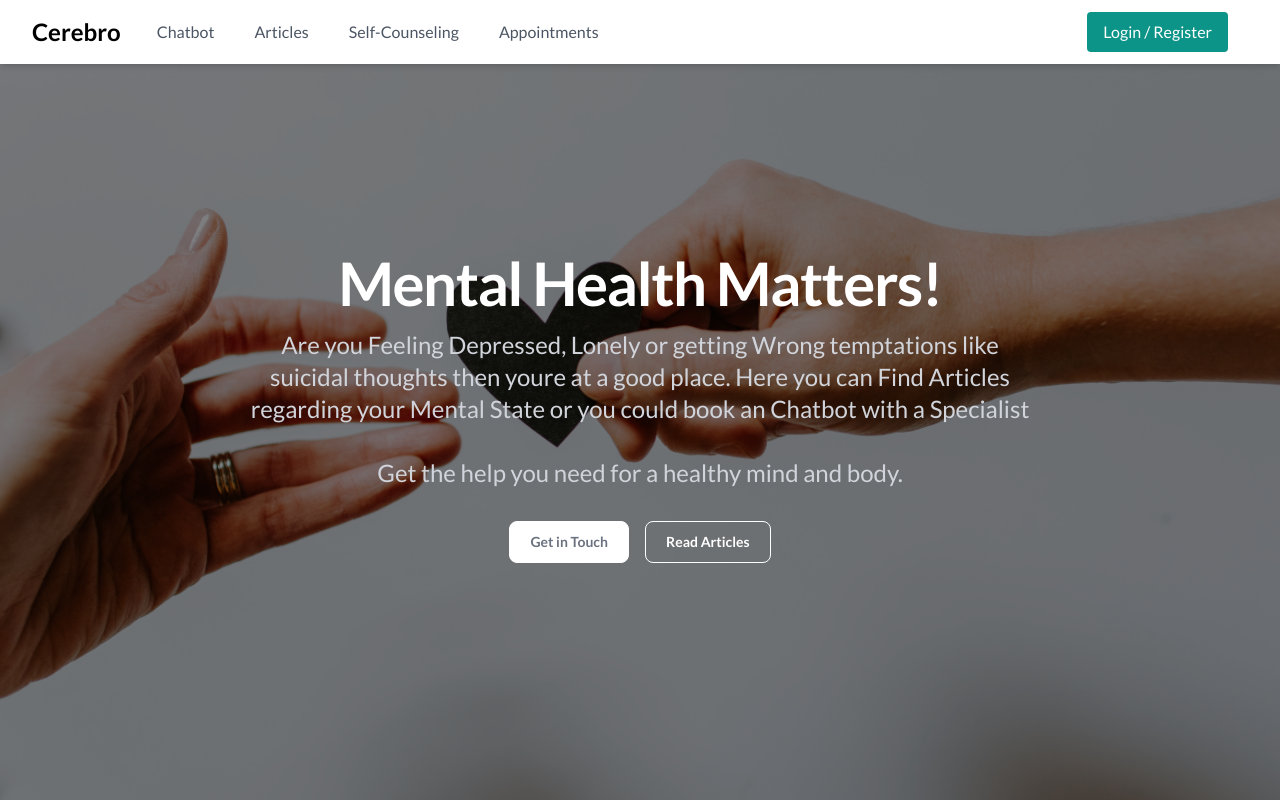
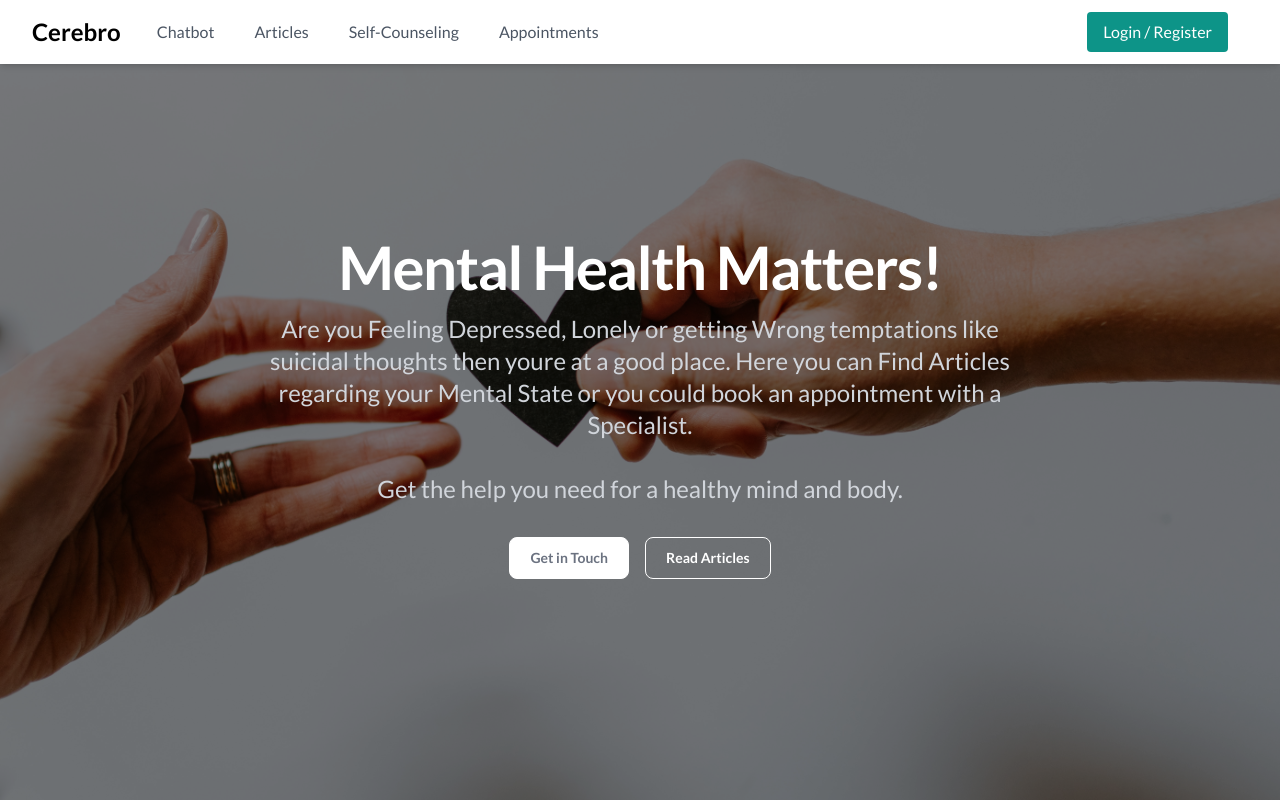
Before and after one commit to sahilansari189/Cerebro, a React (Vite) app: page / in a window 1280 px wide. Shown: the top 800 px of the page. Built offline with nearby package versions, Linux system fonts and the light colour scheme; no server answers.

Commit message:
Fixed bugs

```diff
--- a/src/components/ChatbotInterface.jsx
+++ b/src/components/ChatbotInterface.jsx
@@ -165,13 +165,13 @@ const ChatbotInterface = () => {
             </button>
           </div>
           <div className="flex space-x-2">
-            <button
+            {/* <button
               onClick={handleTestOpenAI}
               disabled={isLoading}
               className="bg-green-500 text-white rounded-md py-1 px-3 text-sm disabled:opacity-50"
             >
               Test AI Integration
-            </button>
+            </button> */}
             <div className="flex-1 flex justify-end space-x-1 text-xs">
               <span className="self-center text-gray-500">Model:</span>
               <button
--- a/src/components/Home/HeroHome.jsx
+++ b/src/components/Home/HeroHome.jsx
@@ -24,8 +24,8 @@ const HeroHome = () => {
         <p className="mb-8 text-xl font-normal text-gray-300 lg:text-2xl sm:px-16 xl:px-48">
           Are you Feeling Depressed, Lonely or getting Wrong temptations like
           suicidal thoughts then youre at a good place. Here you can Find
-          Articles regarding your Mental State or you could book an Chatbot
-          with a Specialist
+          Articles regarding your Mental State or you could book an appointment
+          with a Specialist.
         </p>
         <p className="mb-8 text-xl font-normal text-gray-300 lg:text-2xl sm:px-16 xl:px-48">
           Get the help you need for a healthy mind and body.
```
Also changed, not shown: 1 other file (tests, documents, lock files or other folders).
